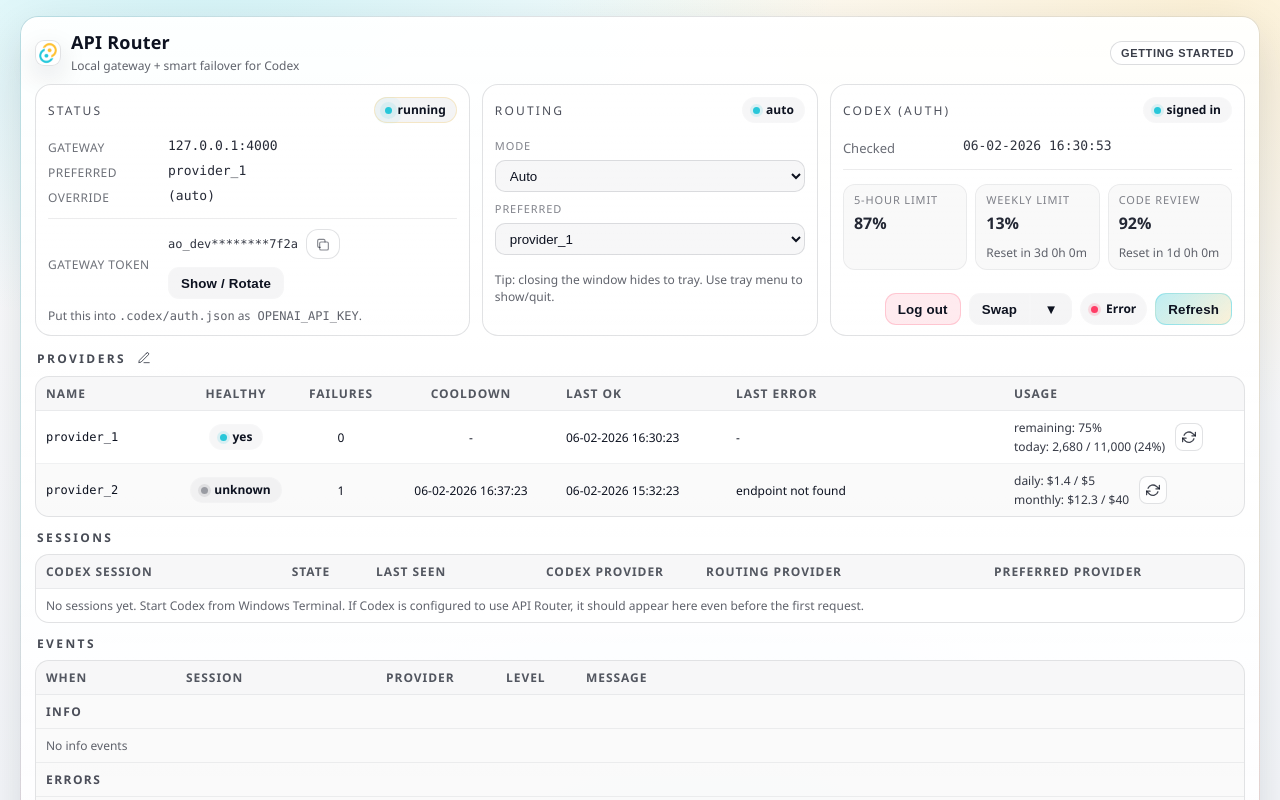
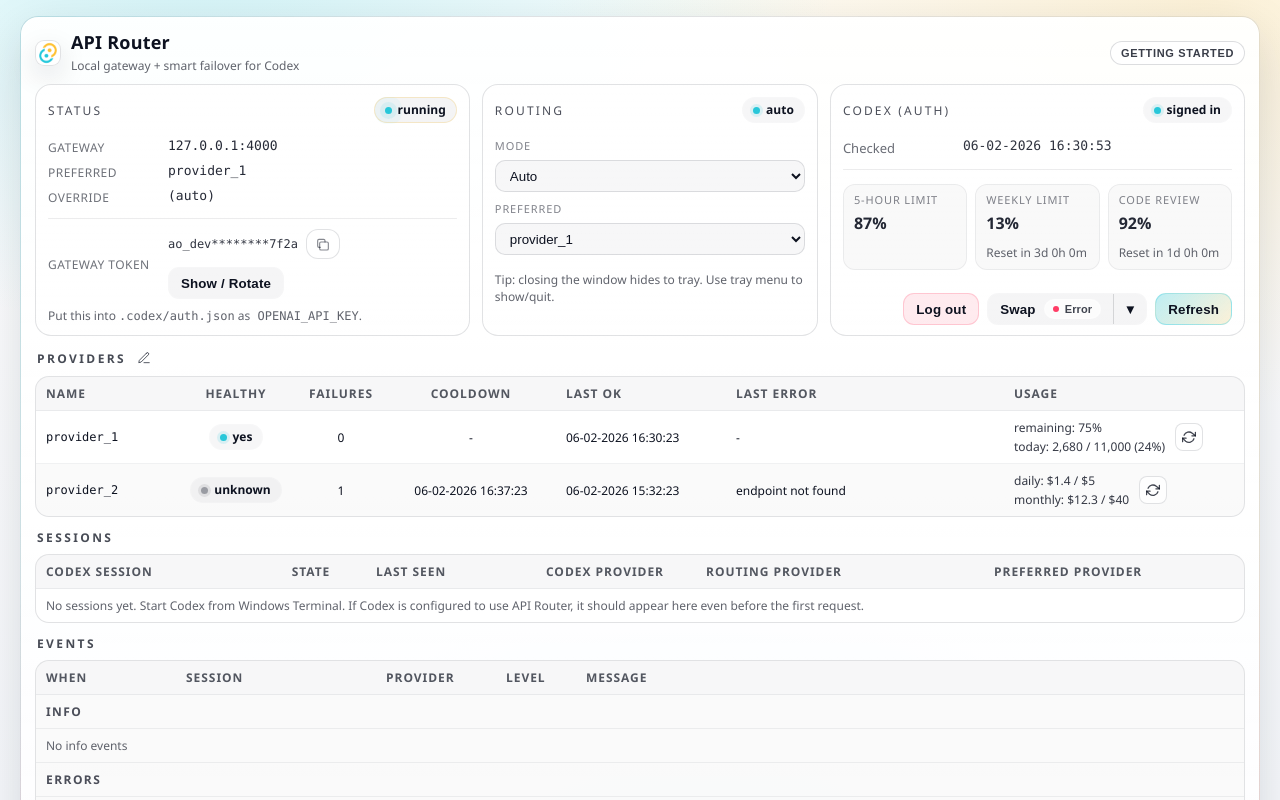
Before and after one commit to yiyousiow000814/API-Router, a React (Vite) app: page / in a window 1280 px wide. Built offline with nearby package versions, Linux system fonts and the light colour scheme.

Commit message:
fix: Compact split swap button
Make the Swap split button compact (narrow arrow, visible divider) and integrate swap state into the button as a small tag, improving layout in the Codex (Auth) card.

```diff
--- a/src/ui/App.css
+++ b/src/ui/App.css
@@ -450,6 +450,83 @@
 .aoBtnPrimary:hover {
   background: linear-gradient(135deg, rgba(40, 199, 217, 0.38), rgba(242, 193, 77, 0.28));
   border-color: rgba(40, 199, 217, 0.42);
+}
+
+.aoSplitBtn {
+  display: inline-flex;
+  align-items: center;
+  height: 32px;
+  border-radius: 11px;
+  border: 1px solid rgba(255, 255, 255, 0.14);
+  background: rgba(13, 18, 32, 0.04);
+  overflow: hidden;
+}
+
+.aoSplitBtnBtn {
+  height: 32px;
+  border: none;
+  background: transparent;
+  color: var(--ao-fg);
+  font-weight: 620;
+  letter-spacing: 0.15px;
+  padding: 0 12px;
+  cursor: pointer;
+  display: inline-flex;
+  align-items: center;
+}
+
+.aoSplitBtnBtn:hover {
+  background: rgba(13, 18, 32, 0.06);
+}
+
+.aoSplitBtnDivider {
+  width: 1px;
+  height: 100%;
+  background: rgba(13, 18, 32, 0.14);
+}
+
+.aoSplitBtnArrow {
+  width: 32px;
+  padding: 0;
+  justify-content: center;
+}
+
+.aoBtnTag {
+  display: inline-flex;
+  align-items: center;
+  gap: 6px;
+  margin-left: 8px;
+  height: 20px;
+  padding: 0 8px;
+  border-radius: 999px;
+  border: 1px solid rgba(255, 255, 255, 0.14);
+  background: rgba(255, 255, 255, 0.7);
+  color: rgba(13, 18, 32, 0.78);
+  font-size: 11px;
+  font-weight: 650;
+  line-height: 20px;
+}
+
+.aoBtnTagDot {
+  width: 6px;
+  height: 6px;
+  border-radius: 999px;
+}
+
+.aoBtnTagDotUser {
+  background: rgba(13, 18, 32, 0.38);
+}
+
+.aoBtnTagDotApp {
+  background: var(--ao-accent);
+}
+
+.aoBtnTagDotMixed {
+  background: rgba(242, 193, 77, 0.95);
+}
+
+.aoBtnTagDotError {
+  background: var(--ao-danger);
 }
 
 .aoBtn:focus-visible,
--- a/src/ui/components/HeroCards.tsx
+++ b/src/ui/components/HeroCards.tsx
@@ -162,38 +162,39 @@
         >
           {status.codex_account?.signed_in ? 'Log out' : 'Log in'}
         </button>
-        <div className="aoActionsMenuWrap" ref={menuWrapRef} style={{ justifyContent: 'flex-start', gap: 8 }}>
-          <div style={{ display: 'flex', gap: 0 }}>
+        <div className="aoActionsMenuWrap" ref={menuWrapRef} style={{ justifyContent: 'flex-start' }}>
+          <div className="aoSplitBtn" title={swapBadgeTitle}>
+            <button className="aoSplitBtnBtn" onClick={onSwapAuthConfig}>
+              Swap
+              {swapBadgeText ? (
+                <span className="aoBtnTag" aria-label={`Swap status: ${swapBadgeText}`}>
+                  <span
+                    className={[
+                      'aoBtnTagDot',
+                      swapBadgeText === 'App'
+                        ? 'aoBtnTagDotApp'
+                        : swapBadgeText === 'Error'
+                          ? 'aoBtnTagDotError'
+                          : swapBadgeText === 'Mixed'
+                            ? 'aoBtnTagDotMixed'
+                            : 'aoBtnTagDotUser',
+                    ].join(' ')}
+                    aria-hidden="true"
+                  />
+                  {swapBadgeText}
+                </span>
+              ) : null}
+            </button>
+            <span className="aoSplitBtnDivider" aria-hidden="true" />
             <button
-              className="aoBtn"
-              onClick={onSwapAuthConfig}
-              style={{ borderTopRightRadius: 0, borderBottomRightRadius: 0 }}
-              title={swapBadgeTitle}
-            >
-              Swap
-            </button>
-            <button
-              className="aoBtn"
+              className="aoSplitBtnBtn aoSplitBtnArrow"
               aria-label="Swap options"
               title="Swap options"
               onClick={() => setMenuOpen((v) => !v)}
-              style={{
-                width: 42,
-                paddingLeft: 0,
-                paddingRight: 0,
-                borderTopLeftRadius: 0,
-                borderBottomLeftRadius: 0,
-              }}
             >
               ▼
             </button>
           </div>
-          {swapBadgeText ? (
-            <span className="aoPill" title={swapBadgeTitle} style={{ height: 32, gap: 8 }}>
-              <span className={swapBadgeText.toLowerCase().includes('error') ? 'aoDot aoDotBad' : swapBadgeText.toLowerCase().includes('app') ? 'aoDot' : 'aoDot aoDotMuted'} />
-              <span className="aoPillText">{swapBadgeText}</span>
-            </span>
-          ) : null}
           {menuOpen ? (
             <div className="aoMenu" role="menu" aria-label="Swap options menu">
               <button
```
